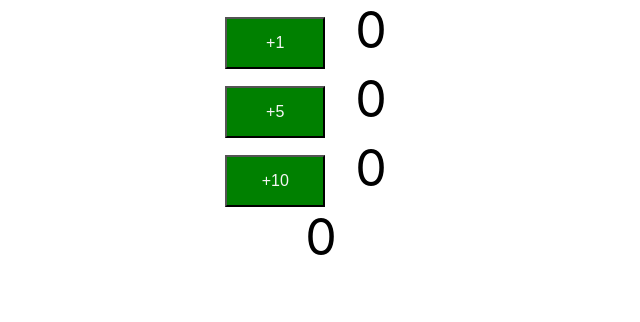
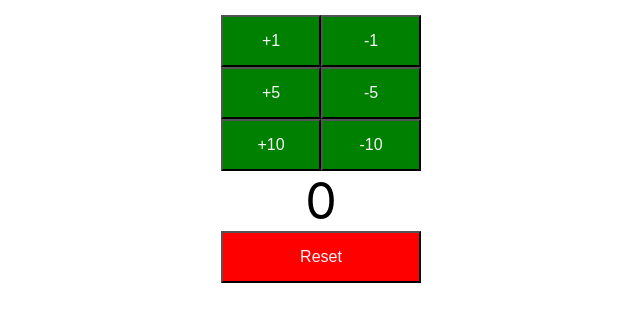
Before and after one commit to pyigo/Todo-app-practice-react, a React (Create React App) app: page / in a window 1280 px wide. Shown: the top 322 px of the page, without its empty margins (319-959 px from the left). Built offline with nearby package versions, Linux system fonts and the light colour scheme.

Commit message:
created decerement and reset buttons

```diff
--- a/src/components/counter/Counter.jsx
+++ b/src/components/counter/Counter.jsx
@@ -11,24 +11,42 @@
     };
 
     this.increment = this.increment.bind(this);
+    this.decrement = this.decrement.bind(this);
+    this.reset = this.reset.bind(this)
   }
+
 
 render() {
   return (
     <div className="counter">
-        <CounterButton by={1} incrementMethod={this.increment}/>
-        <CounterButton by={5} incrementMethod={this.increment}/>
-        <CounterButton by={10} incrementMethod={this.increment}/>
+      <CounterButton by={1} incrementMethod={this.increment} decrementMethod={this.decrement} />
+      <CounterButton by={5} incrementMethod={this.increment} decrementMethod={this.decrement} />
+      <CounterButton by={10} incrementMethod={this.increment} decrementMethod={this.decrement} />
       {/* the next line is the whole counter value */}
       <span className="count">{this.state.counter}</span>
+      <div><button className="reset" onClick={this.reset}>Reset</button></div>
     </div>
   );
 }
 
+reset(){
+  this.setState({ counter: 0 });
+}
+
 increment(by) {
   // console.log(`we are incrementing from child in parent : ${by} `)
-     this.setState({
-       counter: this.state.counter + by
+  this.setState(
+    //  Pass an arrow function that returns this particular object back
+    // we can use the previous state as a parameter to update our current stae based on the previous
+    (prevState) => {
+      return { counter: prevState.counter + by };
+    }
+  );
+}
+
+decrement(by) {
+  this.setState((prevState) => {
+    return { counter: prevState.counter - by };
   });
 }
 }
@@ -46,13 +64,15 @@
     };
     // Using an arrow function prevents us from using the binding method
     this.increment = this.increment.bind(this);
+    this.decrement = this.decrement.bind(this);
   }
 
   render() {
     return (
       <div className="counter">
         <button onClick={this.increment}>+{this.props.by}</button>
-        <span className="count">{this.state.counter}</span>
+        <button onClick={this.decrement}>-{this.props.by}</button>
+        {/* <span className="count">{this.state.counter}</span> */}
       </div>
     );
   }
@@ -69,6 +89,13 @@
     });
     this.props.incrementMethod(this.props.by); //the parameter by is to say the value of the increment
   }
+
+  decrement() {
+    this.setState({
+      counter: this.state.counter - this.props.by,
+    });
+    this.props.decrementMethod(this.props.by);
+  }
 }
 
 // creating a default prop to increment by a default value
--- a/src/components/counter/counter.css
+++ b/src/components/counter/counter.css
@@ -10,3 +10,12 @@
   font-size: 50px;
   padding: 15px 30px;
 }
+
+.reset {
+  background-color: red;
+  width: 200px;
+}
+
+body {
+  padding: 15px 30px;
+}
```
Lines whose indentation alone changed are shown as unchanged.
